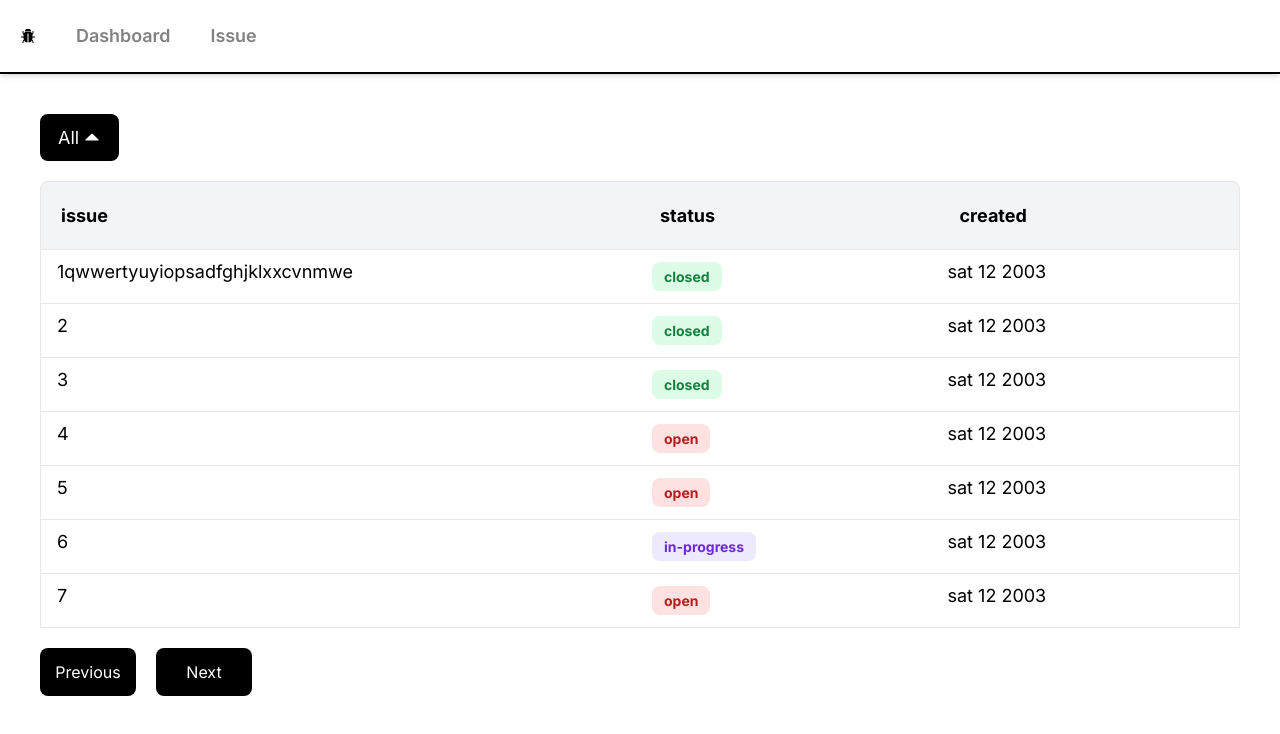
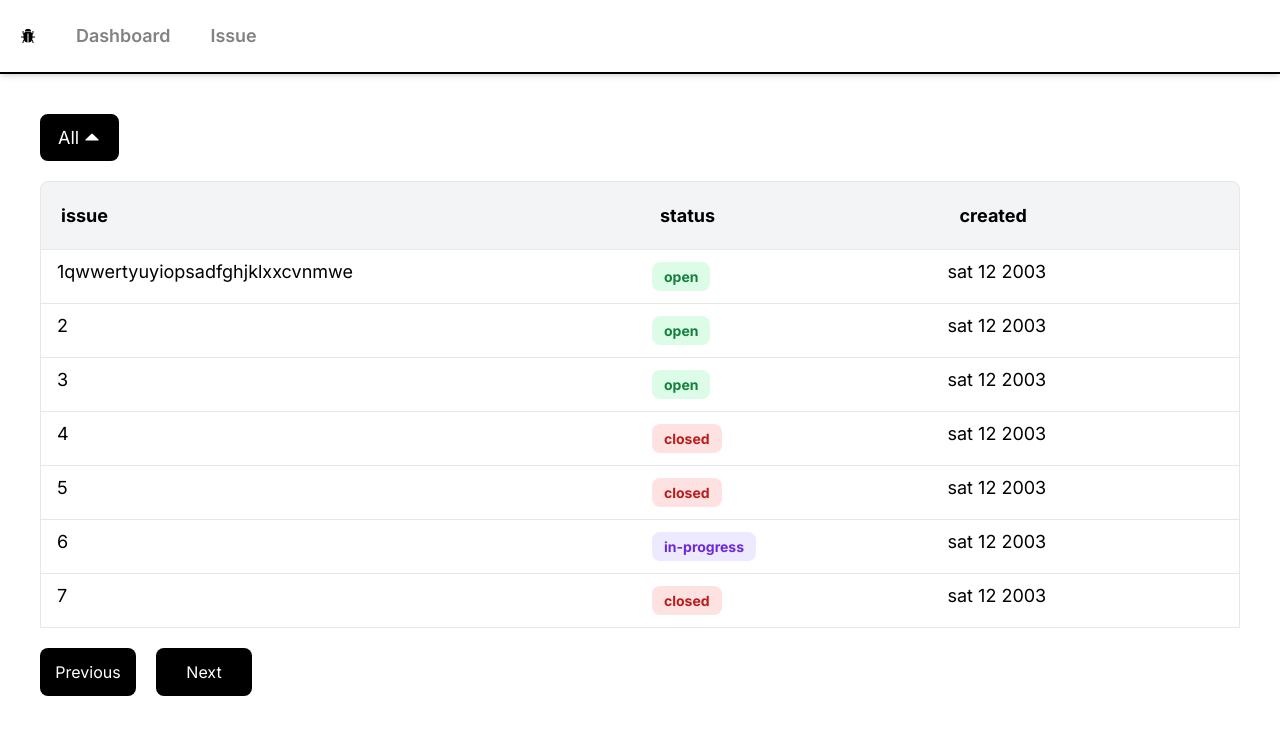
Before and after one commit to PratikSuthar-19/fix-fleet, a Next.js app: page /issues in a window 1280 px wide. Shown: the top 734 px of the page. Built offline with nearby package versions, Linux system fonts and the light colour scheme.

Commit message:
sorting on issue done

```diff
--- a/src/components/Issue.tsx
+++ b/src/components/Issue.tsx
@@ -16,9 +16,9 @@ const  Issue:React.FC<issueProps> =(props) =>{
        <div className="grid grid-cols-4 text-[18px] border-b-[1px] border-gray border-r-[1px] border-l-[1px] max-sm:grid-cols-2 ">
           <div className="col-span-2 p-2 text-left ml-2"> {props.title}</div>
 
-          {props.status === 'closed' && <div className="p-3 text-center"><p className="bg-red-100 text-red-700 font-bold text-[14px] w-max pl-3 pr-3 pt-1 pb-1 rounded-lg">open</p></div>}
+          {props.status === 'closed' && <div className="p-3 text-center"><p className="bg-red-100 text-red-700 font-bold text-[14px] w-max pl-3 pr-3 pt-1 pb-1 rounded-lg">closed</p></div>}
 
-          {props.status === 'open' && <div className="p-3 text-center"><p className="bg-green-100 text-green-700 font-bold text-[14px] w-max pl-3 pr-3 pt-1 pb-1 rounded-lg">closed</p></div> }
+          {props.status === 'open' && <div className="p-3 text-center"><p className="bg-green-100 text-green-700 font-bold text-[14px] w-max pl-3 pr-3 pt-1 pb-1 rounded-lg">open</p></div> }
 
           {props.status === 'in-progress' &&<div className="p-3 text-left"><p className="bg-violet-100 text-violet-700 font-bold text-[14px] w-max pl-3 pr-3 pt-1 pb-1 rounded-lg">{props.status}</p></div>}
           <div className="p-2 text-left"> sat 12 2003</div>
```
